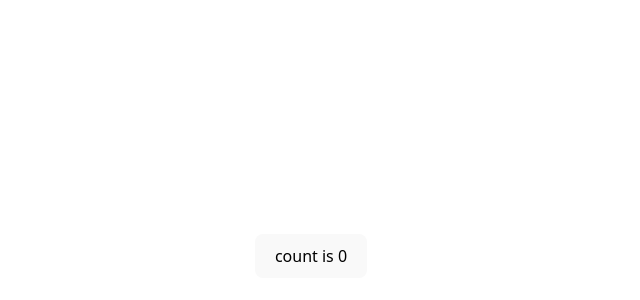
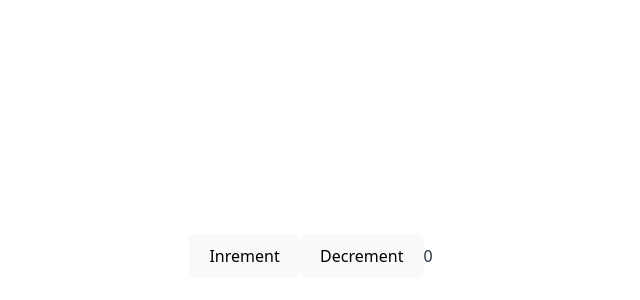
Before and after one commit to joshuawiidrichter1994/react-exercise, a React (Vite) app: page / in a window 1280 px wide. Shown: the part 144-444 px from the top of the page, without its empty margins (329-969 px from the left). Built offline with nearby package versions, Linux system fonts and the light colour scheme.

Commit message:
Added counter

```diff
--- a/src/App.jsx
+++ b/src/App.jsx
@@ -5,13 +5,15 @@ import './App.css';
 
 function App() {
   const [count, setCount] = useState(0);
+  const increment = () => setCount((num) => num + 1);
+  const decrement = () => setCount((num) => num - 1);
 
   return (
     <>
       <div className="card">
-        <button onClick={() => setCount((count) => count + 1)}>
-          count is {count}
-        </button>
+        <button onClick={increment}>Inrement</button>
+        <button onClick={decrement}>Decrement</button>
+        <span>{count}</span>
       </div>
     </>
   );
```
